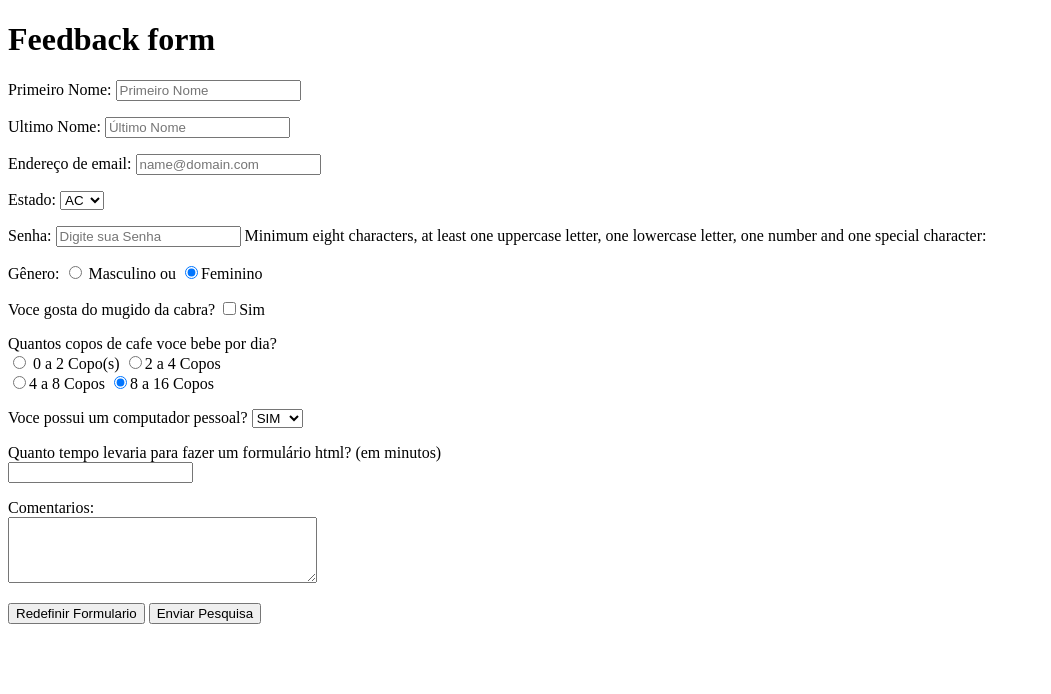
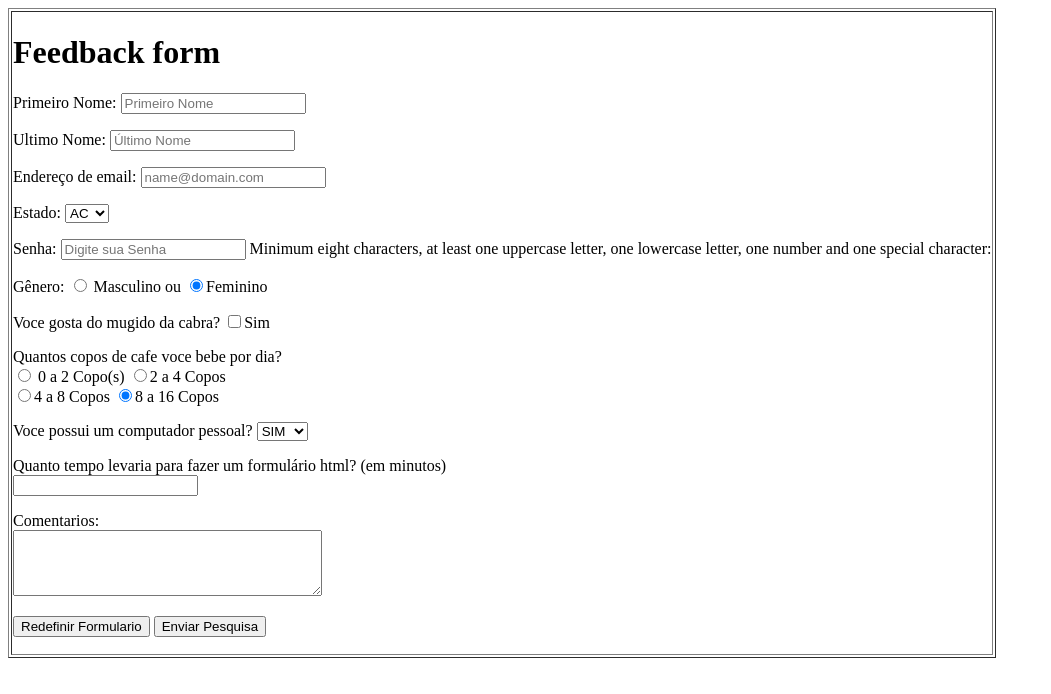
Before and after one commit to jean-cabral/jean-cabral.github.io, a plain HTML site: page Exercicios/formulario.html in a window 1280 px wide. Shown: the whole page, without its empty margins (0-1051 px from the left). Drawn offline with Linux system fonts and the light colour scheme.

Commit message:
colocando borda no form

```diff
--- a/Exercicios/formulario.html
+++ b/Exercicios/formulario.html
@@ -7,8 +7,10 @@
     <title>Formulario</title>
 </head>
 <body>
+    <table border ="1"><tbody>
 
-    <h1>Feedback form</h1>
+
+        <td><h1>Feedback form</h1>
         <form method = "post" action = "https://jkorpela.fi/cgi-bin/echo.cgi" autocomplete="on">
             <input type = "hidden" name = "address"
             value = jeandsonsilva@jean.com>
@@ -97,6 +99,8 @@
         <p>
             <input type="reset" value="Redefinir Formulario">
             <input type="submit" value="Enviar Pesquisa">
-        </p>
+        </p></td>
+        </tbody>
+    </table>
 </body>
 </html>
```
Lines whose indentation alone changed are shown as unchanged.
